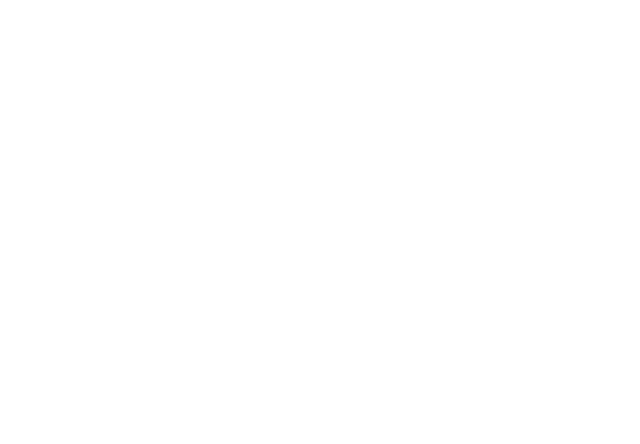
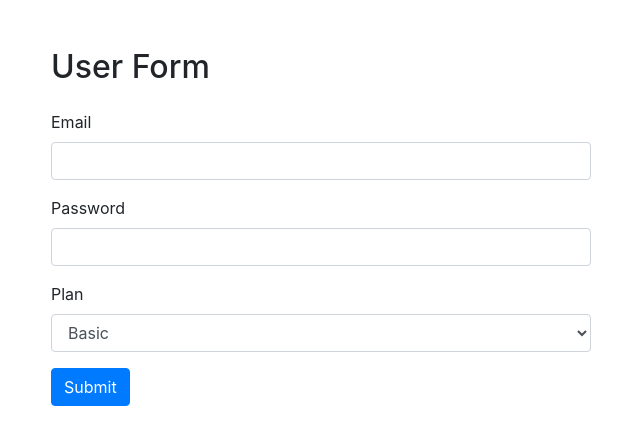
Before and after one commit to Cheshire89/aa-angular-study, an Angular app: page / in a window 1280 px wide. Shown: the top 444 px of the page, without its empty margins (319-959 px from the left). Built offline with nearby package versions, Linux system fonts and the light colour scheme.

Commit message:
assignment-6-template-forms

```diff
--- a/src/app/app.component.html
+++ b/src/app/app.component.html
@@ -0,0 +1,107 @@
+<div class="container">
+  <div class="row justify-content-center my-5">
+    <div class="col-6">
+      <div class="row mb-3">
+        <div class="col-12">
+          <h2>User Form</h2>
+        </div>
+      </div>
+      <div class="row">
+        <div class="col-12">
+          <form
+            class="form-horizontal"
+            [ngClass]="{ 'was-validated': userForm.submitted }"
+            #userForm="ngForm"
+            novalidate
+            (onSubmit)="onSubmitForm(user)"
+          >
+            <div class="form-group">
+              <label for="userEmail" class="form-label">Email</label>
+              <input
+                type="email"
+                class="form-control"
+                name="userEmail"
+                #userEmail="ngModel"
+                [(ngModel)]="user.email"
+                pattern="[a-z0-9._%+-]+@[a-z0-9.-]+\.[a-z]{2,4}$"
+                required
+              />
+              <div *ngIf="userEmail.errors">
+                <div *ngIf="userEmail.errors.required" class="invalid-feedback">
+                  Required
+                </div>
+                <div *ngIf="userEmail.errors.pattern" class="invalid-feedback">
+                  Please enter valid email
+                </div>
+              </div>
+            </div>
+            <div class="form-group">
+              <label for="userPassword" class="form-label">Password</label>
+              <input
+                type="password"
+                class="form-control"
+                name="userPassword"
+                #userPassword="ngModel"
+                [(ngModel)]="user.password"
+                minlength="5"
+                maxlength="25"
+                required
+              />
+              <div *ngIf="userPassword.errors">
+                <div *ngIf="userPassword.errors.required" class="invalid-feedback">
+                  Required
+                </div>
+                <div *ngIf="userPassword.errors.minlength" class="invalid-feedback">
+                  Minimum length 5 characters
+                </div>
+                <div *ngIf="userPassword.errors.maxlength" class="invalid-feedback">
+                  Maximum length 25 characters
+                </div>
+              </div>
+            </div>
+            <div class="form-group">
+              <label for="userPlan" class="form-label">Plan</label>
+              <select
+                class="form-control"
+                name="userPlan"
+                #userPlan="ngModel"
+                [(ngModel)]="user.plan"
+                required
+              >
+                <option value="basic">Basic</option>
+                <option value="advanced">Advanced</option>
+                <option value="pro">Pro</option>
+              </select>
+              <div *ngIf="userPlan.errors">
+                <div *ngIf="userPlan.errors.required" class="invalid-feedback">
+                  Required
+                </div>
+              </div>
+            </div>
+
+            <div class="form-group">
+              <button type="submit" class="btn btn-primary">
+                Submit
+              </button>
+            </div>
+          </form>
+        </div>
+      </div>
+    </div>
+  </div>
+
+  <div class="row justify-content-center mb-5" *ngIf="userForm.submitted && userForm.valid">
+    <div class="col-6">
+      <div class="row mb-3">
+        <div class="col-12">
+          <h2>Your user details</h2>
+        </div>
+      </div>
+      <div class="row">
+        <div class="col-12 mb-1">{{ user.email }}</div>
+        <div class="col-12 mb-1">{{ user.password }}</div>
+        <div class="col-12 mb-1">{{ user.plan }}</div>
+      </div>
+    </div>
+  </div>
+</div>
--- a/src/app/app.component.ts
+++ b/src/app/app.component.ts
@@ -1,10 +1,17 @@
-import { Component } from '@angular/core';
+import { Component } from "@angular/core";
+import { NgForm } from "@angular/forms";
 
 @Component({
-  selector: 'app-root',
-  templateUrl: 'app.component.html',
-  styleUrls: []
+  selector: "app-root",
+  templateUrl: "app.component.html",
+  styleUrls: ["./app.style.scss"],
 })
 export class AppComponent {
-  title = 'aa-angular-study';
+  user: any = {
+    email: "",
+    plan: "basic",
+    password: "",
+  };
+
+  onSubmitForm(f: NgForm) {}
 }
--- /dev/null
+++ b/src/app/app.style.scss
@@ -0,0 +1,5 @@
+.was-validated {
+  .invalid-feedback {
+    display: block;
+  }
+}
```
Also changed, not shown: src/app/app.module.ts (+8 -11 lines).
